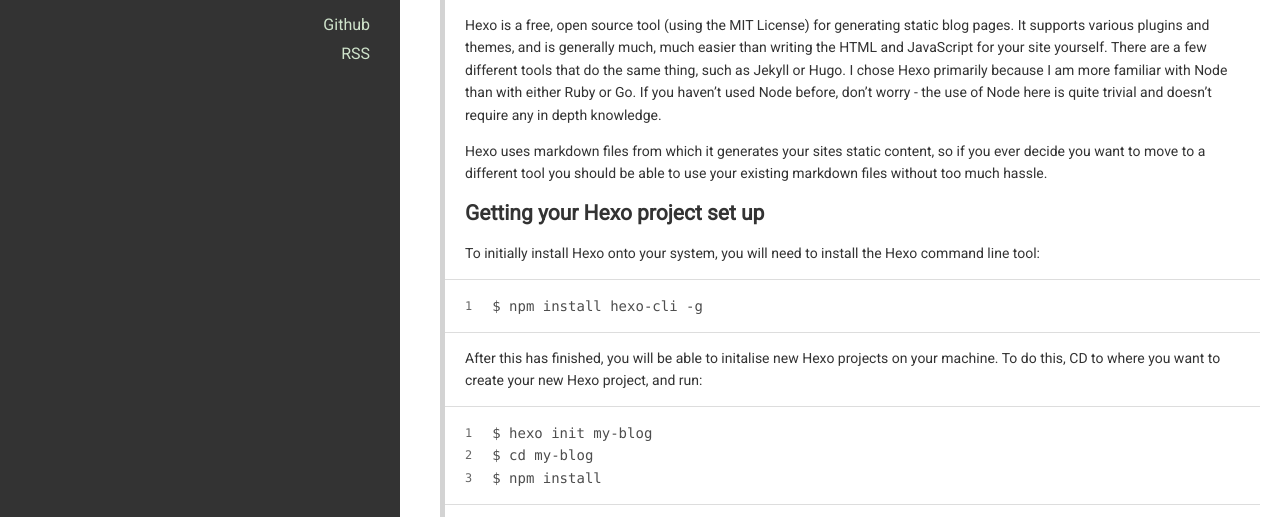
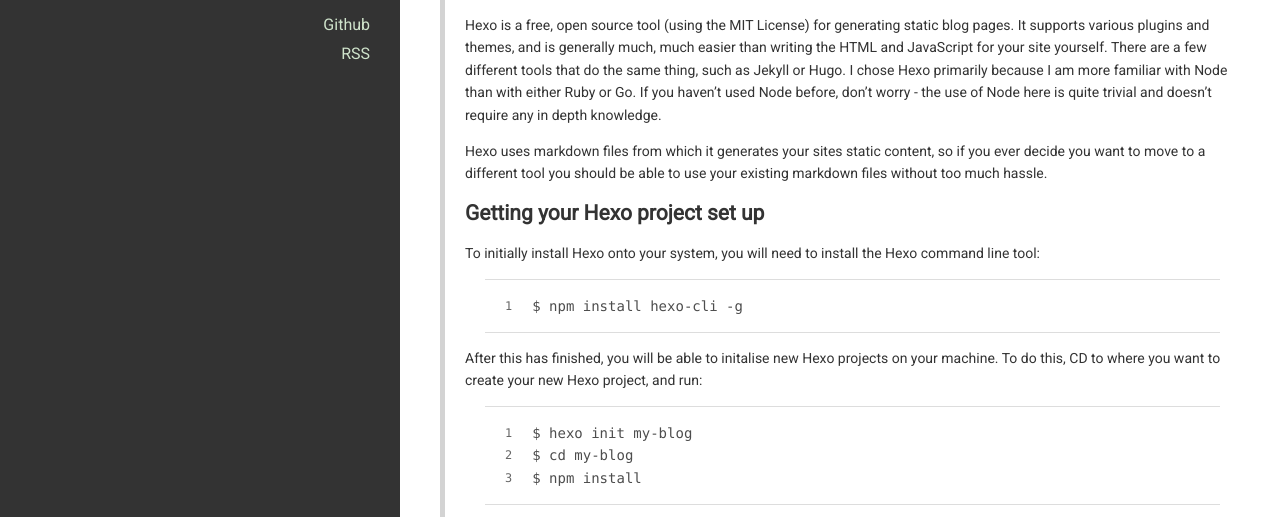
Before and after one commit to petarkolaric/petarkolaric.github.io, a plain HTML site: page index.html in a window 1280 px wide. Shown: the part 283-800 px from the top of the page. Drawn offline with nearby package versions, Linux system fonts and the light colour scheme.

Commit message:
Site updated: 2016-06-19 16:05:52

```diff
--- a/styles/main.css
+++ b/styles/main.css
@@ -628,7 +628,7 @@ body {
 .article-entry pre,
 .article-entry .highlight {
   background: #fff;
-  margin: 0 -20px;
+  margin: 0 20px;
   padding: 15px 20px;
   border-style: solid;
   border-color: #ddd;
```
